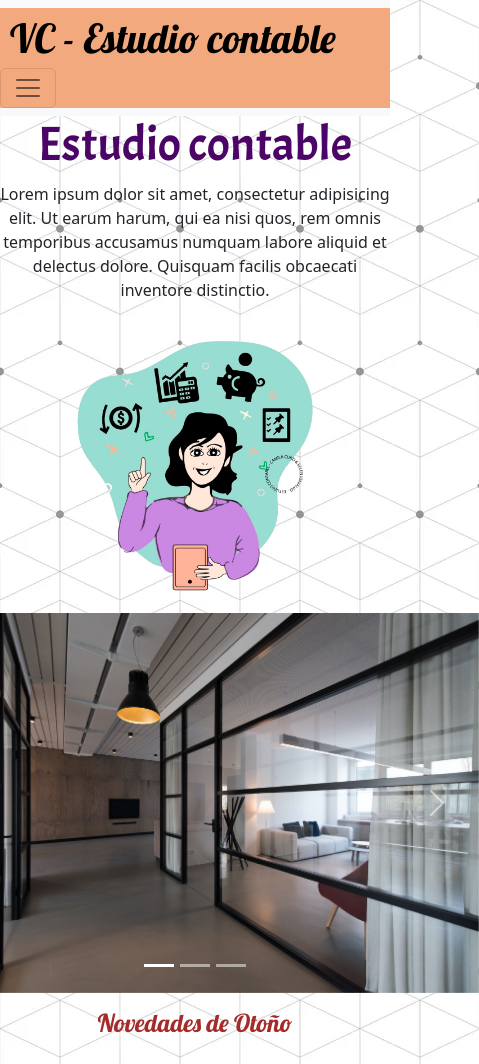
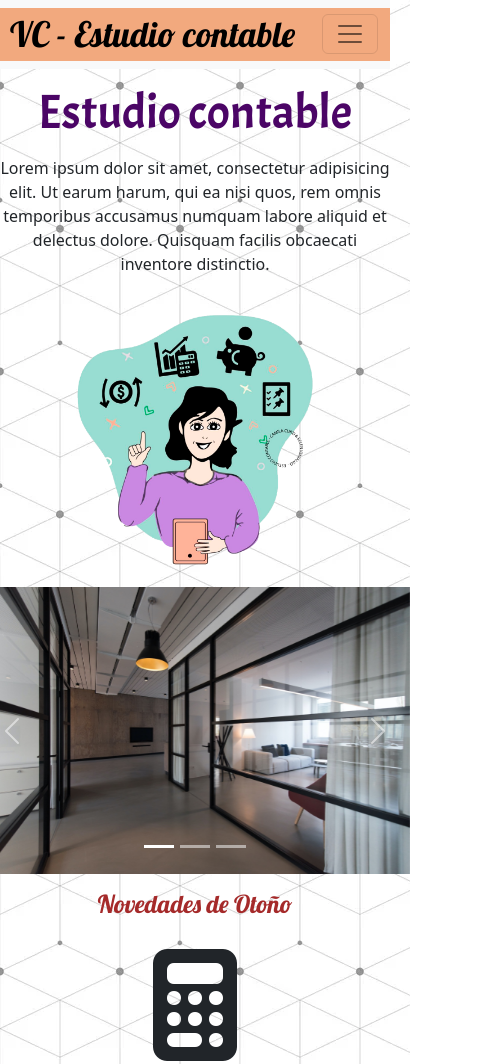
Before and after one commit to gonrancor/vccontable.entrega, a plain HTML site: page index.html in a window 390 px wide. Shown: the top 1064 px of the page, 479 px wide, since content can reach past the window. Drawn offline with nearby package versions, Linux system fonts and the light colour scheme.

Commit message:
correccion de presentacion responsive

```diff
--- a/style/style.css
+++ b/style/style.css
@@ -27,9 +27,14 @@ nav {
     height: auto;
     width: 100%;
 }
+header nav div a:hover {
+    text-decoration: none;
+    color: black;
+}
 .nav__name{
     font-family: 'Lobster', cursive;
-    font-size: 40px;
+    font-size: 35px;
+    font-weight: 500;
     color: black;
     text-decoration: none;
     padding-left: 10px;
@@ -100,6 +105,7 @@ footer a {
     font-size: 3em;
     color: #4b0566;
     font-family: 'Acme', sans-serif;
+    margin: 15px 0;
 }
 .index__logo {
     height: 250px;
@@ -110,7 +116,7 @@ footer a {
     align-items: center;
 }
 .slide img {
-    height: 45vh;
+    height: 34vh;
 }
 .v-80 {
     display: flex;
@@ -371,4 +377,11 @@ footer a {
     .list-group {
         margin: 0 10px;
     }
+    .slide img {
+        height: 34vh;
+    }
+    .v-80 {
+        display: flex;
+        margin: 0 auto;
+    }
 }
```
